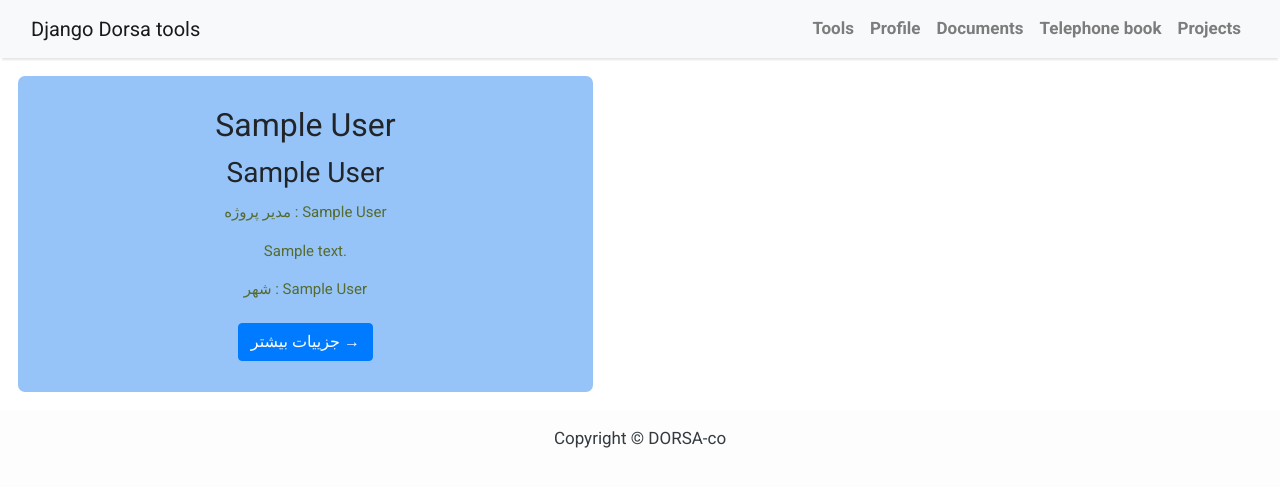
After one commit to Milad-mj22/django_tools, a Django app: page /projects/ in a window 1280 px wide. The commit adds this page. Shown: the top 487 px of the page. Run offline with Django 3.2, Linux system fonts and the light colour scheme; tables that the repository leaves empty hold one stand-in row (values such as "Sample post"); some libraries are stand-ins or nearby versions.

Commit message:
add projects

```diff
--- a/users/admin.py
+++ b/users/admin.py
@@ -1,6 +1,6 @@
 from django.contrib import admin
 from .models import Profile
-from .models import Post,Tools,Post_quill , jobs
+from .models import Post,Tools,Post_quill , jobs , Projects , cities
 
 
 import enchant
@@ -17,7 +17,11 @@ class PostAdmin(admin.ModelAdmin):
 
 admin.site.register(Post, PostAdmin)
 admin.site.register(Tools)
+admin.site.register(cities)
 
+
+
+admin.site.register(Projects)
 
 
 
--- a/users/models.py
+++ b/users/models.py
@@ -139,3 +139,30 @@ class full_post(models.Model):
 
     class Meta:
         ordering = ['-created_at']
+
+class cities(models.Model):
+
+    name = models.CharField(max_length=200)
+    persian_name = models.CharField(max_length=200)
+    short_name = models.CharField(max_length=3,unique=True)
+
+    def __str__(self):
+        return str(self.name)
+
+    class Meta:
+        ordering = ['-short_name']
+
+class Projects(models.Model):
+    name = models.CharField(max_length=200)
+    persian_name = models.CharField(max_length=200)
+    short_name = models.CharField(max_length=10,unique=True)
+    start_date = models.DateTimeField(null=False)
+    project_maanger = models.ForeignKey(User, on_delete= models.CASCADE,related_name='project_manager',default=1,blank=True,null=True)
+    city = models.ForeignKey(cities, on_delete= models.CASCADE,related_name='project_city',default=1,blank=True,null=False)
+    describe = models.CharField(max_length=800)
+
+    def __str__(self):
+        return str(self.name)
+
+    class Meta:
+        ordering = ['-short_name']
--- a/users/templates/users/base.html
+++ b/users/templates/users/base.html
@@ -53,6 +53,14 @@
                         <li class="nav-item text-black">
                             <a class="nav-link text-black font-weight-bold" href="/posts">Documents</a>
                         </li>
+                        <li class="nav-item text-black">
+                            <a class="nav-link text-black font-weight-bold" href="/phone_book">Telephone book</a>
+                        </li>
+                        <li class="nav-item text-black">
+                            <a class="nav-link text-black font-weight-bold" href="/projects">Projects</a>
+                        </li>
+
+
                     </ul>
                 </div>
             </div>
--- a/users/templates/users/profile.html
+++ b/users/templates/users/profile.html
@@ -44,7 +44,7 @@
                         <tr>
                             <td>Job</td>
                             <td>:</td>
-                            <td>{{user.job}}</td>
+                            <td>{{user.profile.job_position}}</td>
                         </tr>
                         <tr>
                             <td>Skill</td>
--- /dev/null
+++ b/users/templates/users/projects_list.html
@@ -0,0 +1,55 @@
+{% extends "users/base.html" %}
+{% block title %} Home Page {% endblock title%}
+{% block content %}
+
+<style>
+    .grid-container {
+    display: grid;
+    grid-template-columns: auto auto auto;
+    background-color: #ffffff;
+    padding: 10px;
+    align-items: center;
+    }
+    .grid-item {
+        background-color: rgba(125, 182, 247, 0.8);
+        border: 8px solid rgb(255, 255, 255);
+        border-radius: 15px;
+        /* border-collapse: separate; */
+        border-spacing: 2px;
+        padding: 10px;
+        font-size: 30px;
+        text-align: center;
+        }
+
+    .card-text{
+        font-size: 15px;
+        color: darkolivegreen;
+    }
+
+</style>
+
+
+<div class="grid-container">
+
+  <!-- <div class="row"> -->
+    <!--  <div class = "grid-item"> -->
+      <!-- <div class="col-md-10 mt-1">  -->
+          {% for project in projects %}
+          <div class="grid-item">
+            <div class="card-body">
+                <h2 class="card-title">{{ project.persian_name }}</h2>
+                <h3 class="card-title">{{ project.short_name }}</h3>
+                <p class="card-text">مدیر پروژه :   {{project.project_maanger.first_name}}  {{project.project_maanger.last_name}}</p>
+                <p class="card-text">{{project.describe|slice:":200" }}</p>
+                <p class="card-text">شهر : {{project.city.persian_name}}</p>
+
+                <a href="{{project.id}}" class="btn btn-primary">جزییات بیشتر &rarr;</a>
+            </div>
+          </div>
+          {% endfor %}
+      </div>
+    </div>
+  </div>
+</div>
+
+{%endblock%}
--- a/users/urls.py
+++ b/users/urls.py
@@ -1,7 +1,7 @@
 from django.urls import path
 from .views import home, profile, RegisterView,tools \
         ,post_list_quil,post_view_quil,my_posts,post_edit_quil\
-        ,full_create_post_tiny
+        ,full_create_post_tiny,projects_list,project_view
 
 urlpatterns = [
     path('', home, name='users-home'),
@@ -16,5 +16,8 @@ urlpatterns = [
     path('posts/edit/<int:id>/', post_edit_quil, name='post-edit'),
     path('posts/<int:id>/', post_edit_quil, name='post-edit'),
     path('test/', full_create_post_tiny, name='post-create3'),
+    path('phone_book/', tools, name='post-create3'),
+    path('projects/', projects_list, name='post-create3'),
+    path('projects/<int:id>/', project_view, name='project_view'),
     # path('test/', create_post_test, name='post-edit'),
 ]
--- a/users/views.py
+++ b/users/views.py
@@ -13,7 +13,8 @@ from django.shortcuts import get_object_or_404
 import numpy as np
 from django.http import HttpResponse
 from .forms import PostForm,PostForm_tinymce
-from .models import User,jobs
+from .models import User,jobs , Projects
+from .models import Profile as model_profile
 
 
 
@@ -47,10 +48,13 @@ class RegisterView(View):
             # form.save()
 
 
-            obj =form.save(commit=False)
-            obj.author = User.objects.get(pk=request.user.id)
+            obj =form.save()
+
             form.save()
 
+            b =model_profile.objects.all().last()
+            b.job_position_id =int(request.POST['job_position'])
+            b.save()
             username = form.cleaned_data.get('username')
             messages.success(request, f'Account created for {username}')
 
@@ -112,16 +116,6 @@ def profile(request):
         return render(request, 'users/profile.html', {'user_form': user_form, 'profile_form': profile_form})
 
 
-
-# class PostList(generic.ListView):
-#     queryset = Post.objects.filter(status=1).order_by('-created_on')
-#     template_name = 'index.html'
-
-# class PostDetail(generic.DetailView):
-#     model = Post
-#     template_name = 'users/post_detail.html'
-
-
 @login_required
 def tools(request):
     queryset = Tools.objects.filter(status=1).order_by('-title').reverse()
@@ -181,14 +175,21 @@ def post_edit_quil(request,id):
             return render(request,'posts/post_form.html',{'form':form})
 
 
-
-
-
 def post_list_quil(request):
     post_list = full_post.objects.all()
     return render(request, 'users/post_list_quil.html', {'posts': post_list})
 
 def post_view_quil(request,slug):
-    print('a'*80)
     post_view = full_post.objects.filter(slug=slug)
     return render(request, 'users/post_view.html', {'post': post_view})
+
+
+def projects_list(request):
+    queryset = Projects.objects.all()
+    return render(request, 'users/projects_list.html',{'projects':queryset})
+
+
+def project_view(request,id):
+    print('asd'*50,id)
+    post_view = Projects.objects.filter(id = id)[0]
+    return render(request, 'users/project_view.html',{'project':post_view})
```
Also changed, not shown: users/forms.py (+6 -6 lines), users/templates/users/project_view.html (added, +32 -0 lines), users/templates/users/side_panel_profile.html (+8 -2 lines), users/migrations/0017_projects.py (added), users/migrations/0018_cities_alter_projects_project_maanger.py (added), users/migrations/0019_projects_city_alter_projects_project_maanger.py (added).
